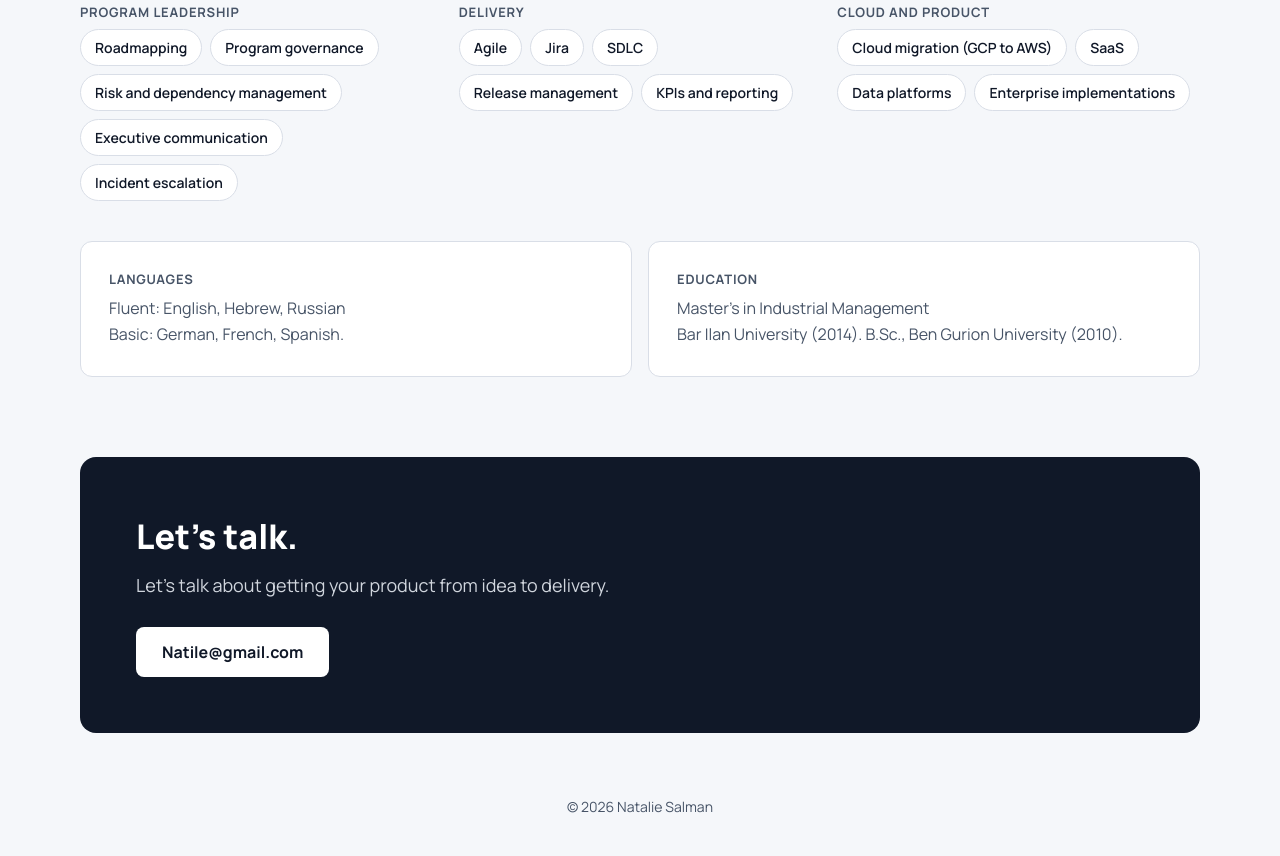
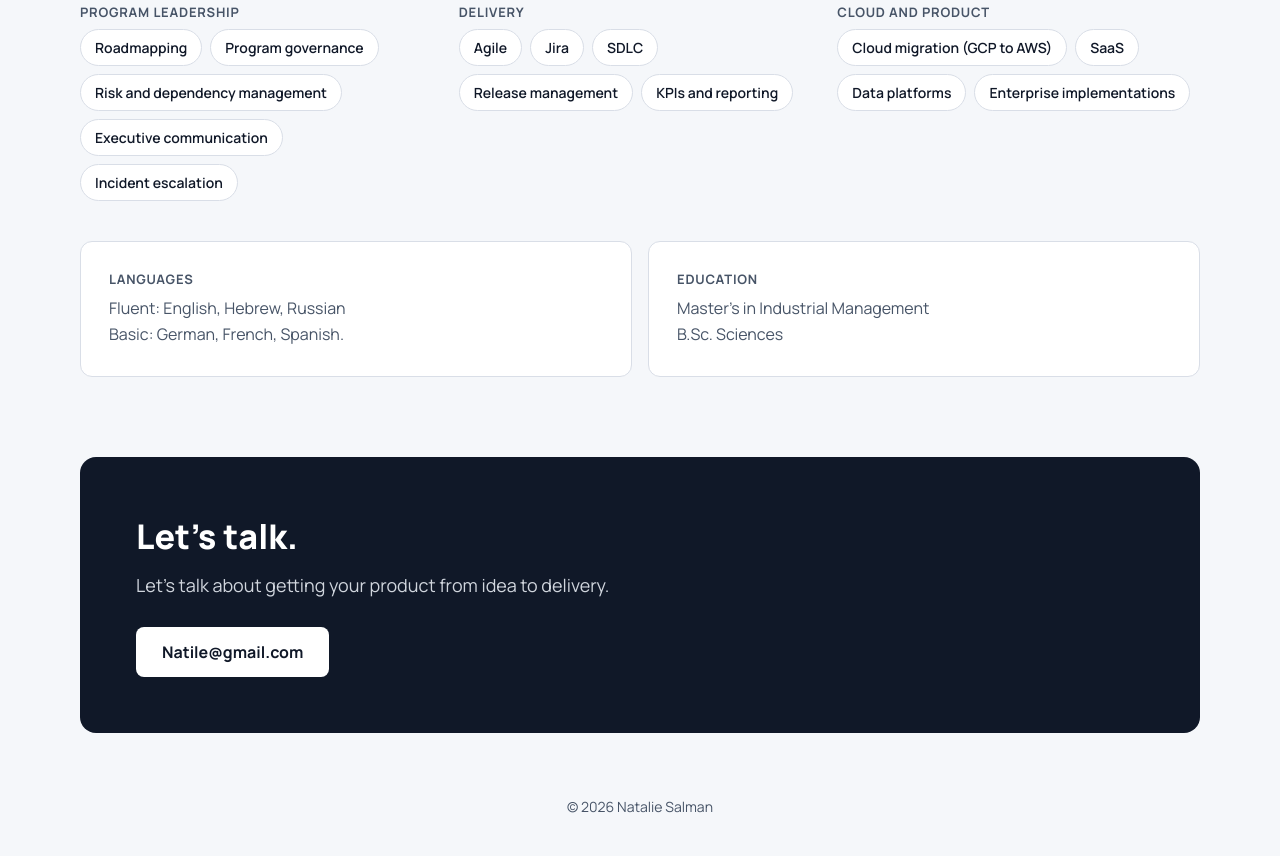
Before and after one commit to NatalieSalman/NatalieSalman.github.io, a plain HTML site: page index.html in a window 1280 px wide. Shown: the part 2808-3664 px from the top of the page. Drawn offline with Linux system fonts and the light colour scheme.

Commit message:
Update index.html

```diff
--- a/index.html
+++ b/index.html
@@ -98,7 +98,7 @@ a:focus-visible{outline:3px solid #1D4ED8;outline-offset:3px;border-radius:4px}
 </div>
 <div class="grid" style="margin-top:40px;grid-template-columns:repeat(auto-fit,minmax(300px,1fr))">
 <div class="card"><p class="lbl">Languages</p><p class="p">Fluent: English, Hebrew, Russian <br>Basic: German, French, Spanish.</p></div>
-<div class="card"><p class="lbl">Education</p><p class="p">Master’s in Industrial Management <br> Bar Ilan University (2014). B.Sc., Ben Gurion University (2010).</p></div>
+<div class="card"><p class="lbl">Education</p><p class="p">Master’s in Industrial Management <br> B.Sc. Sciences </p></div>
 </div>
 </section>
 
```
